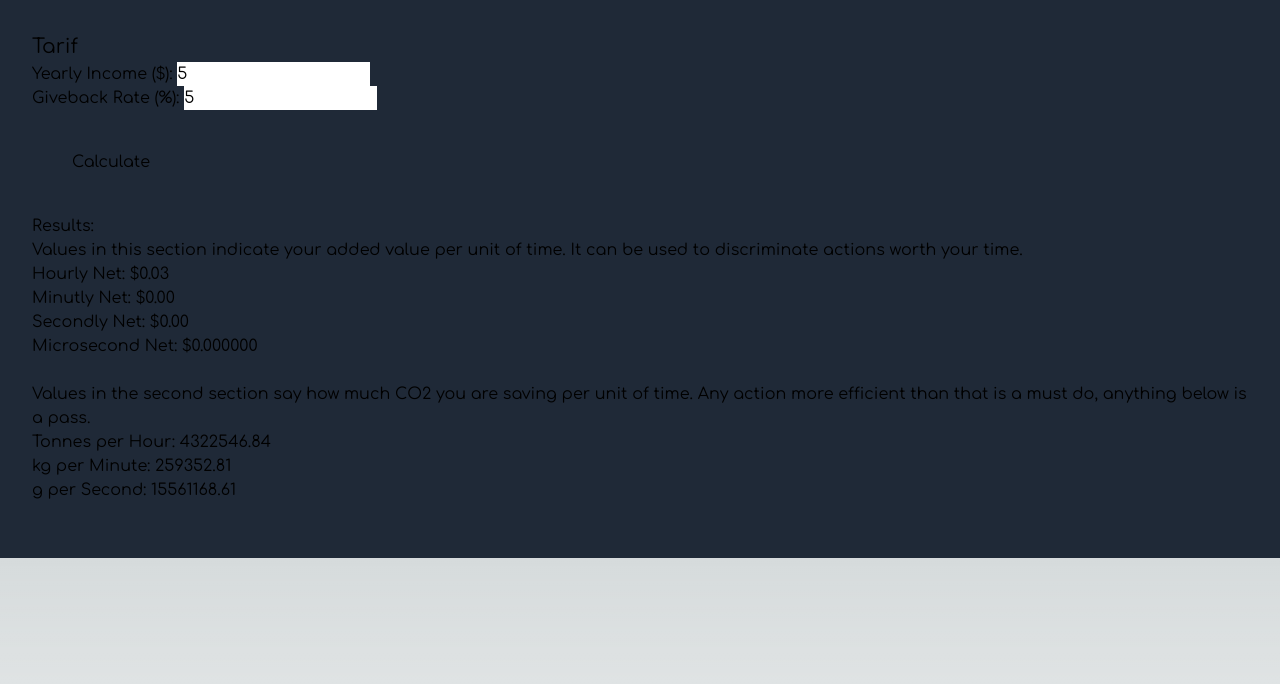
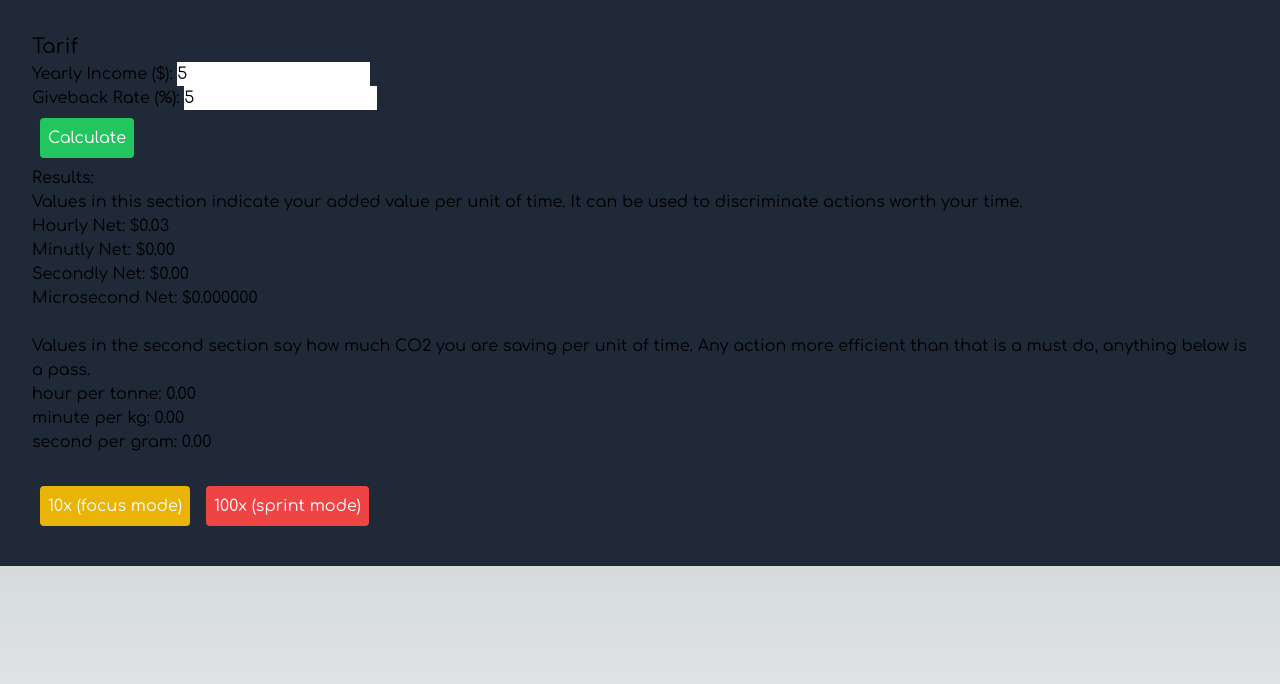
Before and after one commit to samuelnihoul/tarif, a Next.js app: page / in a window 1280 px wide. Both pictures are taken after typing "5", "5" into the empty fields and a click on the button "Calculate". Shown: the top 684 px of the page. Built offline with nearby package versions, Linux system fonts and the light colour scheme.

Commit message:
beautiful buttons

```diff
--- a/app/page.tsx
+++ b/app/page.tsx
@@ -6,7 +6,8 @@ const Calculator: React.FC = () => {
   const [givebackRatePercent, setGivebackRatePercent] = useState<string | number>(""); // Can be a string or a number to allow for empty input
   const [result, setResult] = useState<Record<string, number> | null>(null); // Result is either null or an object with number values
 
-  const calculate = () => {
+  const calculate = (x: number = 1) => {
+
     if (typeof yearlyIncome === "string" || typeof givebackRatePercent === "string") return;
 
     const hourlyRate = yearlyIncome / 84600;
@@ -17,24 +18,24 @@ const Calculator: React.FC = () => {
     const giveBackValue = givebackRate * ROI; // debatable, hp of instantaneity, hp of no double people-crediting
     const carbonIntensity = 0.26 // kg/USD, https://www.iea.org/data-and-statistics/charts/co2-emissions-intensity-of-gdp-1990-2021  , world
     const salaryCost = hourlyRate * carbonIntensity * SCC / 1000
-    const hourlyNet = hourlyRate + giveBackValue - salaryCost;
+    const hourlyNet = (hourlyRate + giveBackValue - salaryCost) * x
     const minutlyNet = hourlyNet / 60;
     const secondlyNet = minutlyNet / 60;
     const microsecondNet = secondlyNet / 1000;
-    const tonnePerHour = SCC / hourlyNet;
-    const kgPerMinute = SCC / minutlyNet / 1000;
-    const gramPerSecond = SCC / secondlyNet / 1000;
+    const hourPerTonne = hourlyNet / SCC;
+    const minutePerKg = minutlyNet / (SCC / 1000);
+    const secondPerGram = secondlyNet / (SCC / 1000000);
 
     setResult({
       hourlyNet,
       minutlyNet,
       secondlyNet,
       microsecondNet,
-      tonnePerHour,
-      kgPerMinute,
-      gramPerSecond,
-    });
-  };
+      hourPerTonne,
+      minutePerKg,
+      secondPerGram,
+    })
+  }
 
   return (
     <div className="container mx-auto p-8 bg-gray-800 ">
@@ -59,7 +60,7 @@ const Calculator: React.FC = () => {
         />
       </label>
       <br />
-      <button onClick={calculate} className="text-m p-10">Calculate</button>
+      <button onClick={() => calculate()} className="text-m p-2 m-2 bg-green-500 text-white rounded">Calculate</button>
 
       {result && (
         <div>
@@ -71,9 +72,12 @@ const Calculator: React.FC = () => {
           <div>Microsecond Net: ${result.microsecondNet.toFixed(6)}</div>
           <br />
           Values in the second section say how much CO2 you are saving per unit of time. Any action more efficient than that is a must do, anything below is a pass.
-          <div>Tonnes per Hour: {result.tonnePerHour.toFixed(2)}</div>
-          <div>kg per Minute: {result.kgPerMinute.toFixed(2)}</div>
-          <div>g per Second: {result.gramPerSecond.toFixed(2)}</div><br />
+          <div>hour per tonne: {result.hourPerTonne.toFixed(2)}</div>
+          <div>minute per kg: {result.minutePerKg.toFixed(2)}</div>
+          <div>second per gram: {result.secondPerGram.toFixed(2)}</div><br />
+          <button onClick={() => calculate(10)} className="m-2 p-2 bg-yellow-500 text-white rounded">10x (focus mode)</button>
+          <button onClick={() => calculate(100)} className="m-2 p-2 bg-red-500 text-white rounded">100x (sprint mode)
+          </button>
         </div>
       )}
     </div>
```
